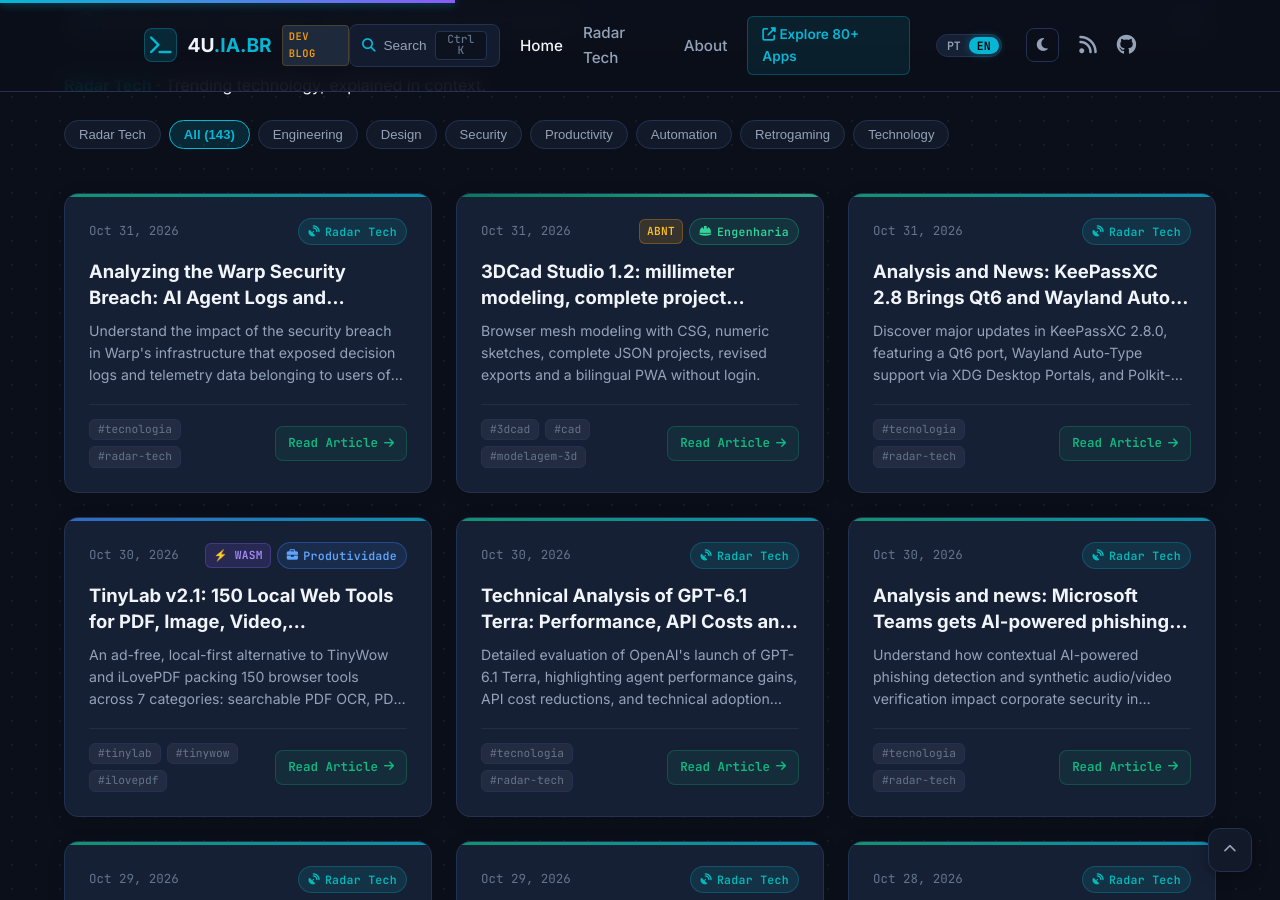
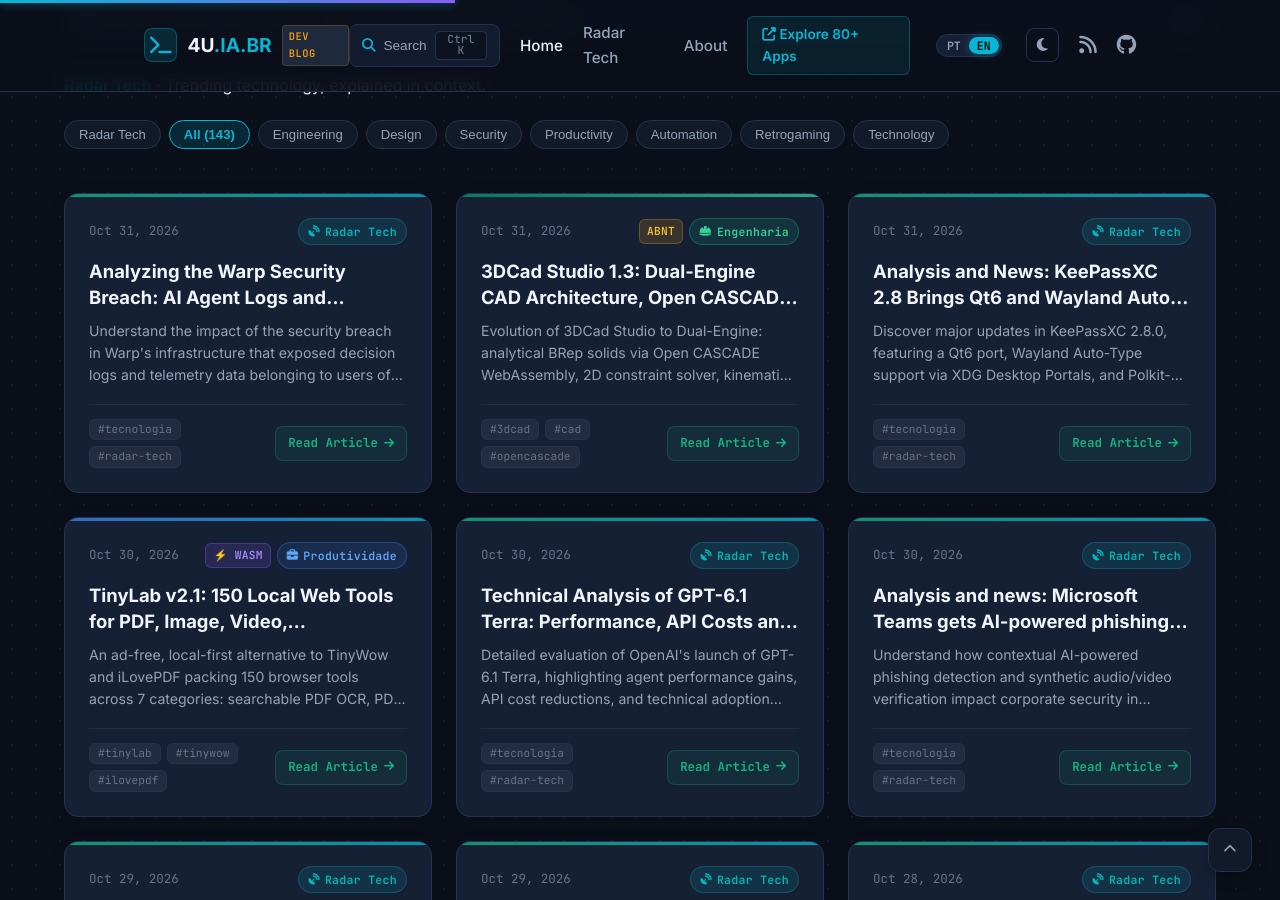
Before and after one commit to 4u-Labs/4u-labs.github.io, a Jekyll site: the page built from index.html, in a window 1280 px wide and 900 px high, scrolled down 683 px. Built offline with Jekyll 4.4.1, drawn with Linux system fonts in a browser that asks for light colours; some of the changed lines change nothing that is shown.

Commit message:
feat(blog): update 3DCad Studio post to v1.3.0 dual-engine CAD architecture

```diff
--- a/_posts/2026-10-31-3dcad-studio-modelagem-3d-pwa-exportacao.md
+++ b/_posts/2026-10-31-3dcad-studio-modelagem-3d-pwa-exportacao.md
@@ -1,59 +1,66 @@
 ---
 layout: post
-title: "3DCad Studio 1.2: peças em milímetros, projetos preservados e instalação PWA"
-title_en: "3DCad Studio 1.2: millimeter modeling, complete project persistence and PWA installation"
-date: 2026-10-31 16:50:00 -0300
+title: "3DCad Studio 1.3: Arquitetura Dual-Engine CAD, Open CASCADE BRep, Solver 2D e MCP"
+title_en: "3DCad Studio 1.3: Dual-Engine CAD Architecture, Open CASCADE BRep, 2D Solver and MCP"
+date: 2026-10-31 18:00:00 -0300
 categories: [Engenharia, Design, Utilitários]
-tags: [3dcad, cad, modelagem-3d, impressao-3d, stl, 3mf, step, pwa, offline, javascript]
+tags: [3dcad, cad, opencascade, brep, sketch-solver, mcp, modelagem-3d, impressao-3d, step, pwa, offline]
 author: "Fabiano Braga // 4U.IA.BR"
-excerpt: "Modelagem por malhas no navegador com CSG, esboços numéricos, JSON completo, exportação revisada e PWA PT/EN sem login."
-excerpt_en: "Browser mesh modeling with CSG, numeric sketches, complete JSON projects, revised exports and a bilingual PWA without login."
-image: /assets/images/3dcad-studio-1-2.webp
+excerpt: "Evolução do 3DCad Studio para Dual-Engine: sólidos BRep analíticos via Open CASCADE WebAssembly, solver de restrições 2D, montagens cinemáticas e servidor MCP para IA."
+excerpt_en: "Evolution of 3DCad Studio to Dual-Engine: analytical BRep solids via Open CASCADE WebAssembly, 2D constraint solver, kinematic assemblies and MCP AI server."
+image: /assets/images/3dcad-studio.webp
 ---
 
 <div data-lang="pt" markdown="1">
 
-O **3DCad Studio 1.2** reúne criação de peças, operações booleanas e preparação inicial para impressão 3D em um aplicativo local no navegador. A interface lembra fluxos de CAD como os do FreeCAD e do SolidCraft, mas o código é próprio: **esta versão trabalha com malhas e não incorpora os motores desses programas**.
+O **3DCad Studio 1.3** marca a evolução da plataforma para uma arquitetura **Dual-Engine CAD**, unindo a agilidade da modelagem paramétrica por malhas CSG à precisão analítica de engenharia através do núcleo **Open CASCADE Technology (v7.8)** e **Replicad** compilados em WebAssembly. O estúdio roda 100% no navegador e offline, preservando privacidade total e zero instalação.
 
-[Abrir o 3DCad Studio](https://4u.ia.br/app/3dcad/) · [Código e documentação](https://github.com/4u-Labs/3dcad) · [Release 1.2.0](https://github.com/4u-Labs/3dcad/releases/tag/v1.2.0)
+[Abrir o 3DCad Studio](https://4u.ia.br/app/3dcad/) · [Código e documentação](https://github.com/4u-Labs/3dcad) · [Release 1.3.0](https://github.com/4u-Labs/3dcad/releases/tag/v1.3.0)
 
-![3DCad Studio — modelagem local e exportação técnica](/assets/images/3dcad-studio-1-2.webp)
+![3DCad Studio — Dual-Engine CAD, BRep analítico e montagens](/assets/images/3dcad-studio.webp)
 
-### Criação e edição em milímetros
+### O Melhor dos Dois Mundos: Malhas CSG + Sólidos BRep Exatos
 
-Primitivas e geradores de peças oferecem dimensões editáveis, posição, rotação, cor e visibilidade. Esboços de retângulos, círculos, oblongos e hexágonos aceitam cotas numéricas e furos antes da extrusão. Há união, subtração, interseção, furo por diâmetro, duplicação, espelho e padrões lineares ou circulares configuráveis.
+Para atender tanto a prototipagem rápida e fatiamento 3D quanto a engenharia mecânica de alta precisão, o 3DCad Studio agora opera com dois motores geométricos integrados:
 
-A revisão corrigiu o acabamento da extrusão para respeitar as dimensões finais informadas, o assentamento de peças giradas e a interpretação de um furo com diâmetro zero. Os geradores mecânicos são aproximações de projeto: engrenagens não constituem uma validação de perfil evolvente; parafusos não trazem rosca helicoidal funcional.
+1. **Motor de Malhas Paramétricas (CSG):** Modelagem ágil com Three.js e CSG em milímetros, ideal para peças rápidas, modificadores visuais e geração de malhas STL, OBJ e 3MF.
+2. **Núcleo BRep Exato (Open CASCADE WASM):** Geometria analítica contínua baseada em Boundary Representation (BRep), executada em segundo plano via Web Worker dedicado (`cad_worker.js`, `cad_kernel.js`). Permite operações avançadas como revoluções analíticas, concordâncias e chanfros contínuos, casca (shell) e exportação analítica padronizada em formato STEP (ISO-10303-21).
 
-### Salvar precisa preservar a peça inteira
+### Solver Geométrico de Esboço 2D com Análise de DOF
 
-O formato **JSON v2** guarda primitivas, resultados CSG e malhas STL com transformações, escala, visibilidade e identificadores. O histórico de desfazer/refazer também utiliza esse estado completo. Assim, uma peça furada continua presente depois de reabrir o projeto.
+O novo editor de esboços 2D traz um **solver não-linear Levenberg-Marquardt amortecido** com decomposição QR Jacobian, fornecendo controle interativo e cálculo em tempo real de Graus de Liberdade (DOF - *Degrees of Freedom*):
 
-O autosave usa IndexedDB, mantém a cópia anterior e dispõe de fallback em localStorage. A interface só informa sucesso depois da gravação. A ajuda oferece recuperação da cópia anterior; exportar JSON continua sendo o caminho para um backup independente do navegador. Limpar os dados do site remove o armazenamento local.
+- **16 tipos de restrições geométricas e dimensionais:** Horizontal, Vertical, Coincidente, Distância/Comprimento, Tangente, Perpendicular, Paralela, Igualdade de Raio/Comprimento, Concêntrica, Ponto Fixo e Ângulo.
+- **Badge de Status de DOF:** Sinaliza visualmente se o esboço está sub-restringido (*Under-constrained*), totalmente restringido (*Fully-constrained*) ou sobre-restringido (*Over-constrained*).
+- **Extração Automática de Loops e Furos:** O extrator topológico identifica automaticamente o perfil externo e laços fechados internos para operações de extrusão ou revolução 360° em sólidos com furos concêntricos precisos.
 
-Importações passam por validação e construção temporária antes de substituir a cena. Um arquivo inválido deve preservar o trabalho aberto. Nomes de peças são tratados como texto, e limites de tamanho, quantidade de objetos e triângulos reduzem entradas acidentais excessivas.
+### Montagens Cinemáticas com Juntas e Simulação
 
-### Exportação com unidades e orientação consistentes
+A aba **Montagem** no painel de propriedades permite estruturar múltiplos corpos e conectá-los por juntas mecânicas padronizadas:
 
-STL, OBJ e 3MF compartilham a coleta de geometria mundial, com milímetros, eixo Z vertical e tratamento de espelhos. O 3MF conserva objetos e cores separados. A normalização consolida vértices compartilhados, remove degenerações e trata junções de triângulos; o diagnóstico mostra arestas abertas e não manifold.
+- **Juntas Suportadas:** Fixa (*Fixed*), Revoluta (*Revolute* - rotação com limites angulares em graus), Deslizante (*Slider* - translação com curso mínimo e máximo em mm) e Esférica (*Ball*).
+- **Cinemática Direta em Tempo Real:** Controle deslizante interativo para movimentar juntas individualmente no viewport 3D respeitando batentes mecânicos.
+- **Animação Cinemática:** Modo de teste dinâmico contínuo (`Animate Joints`) para validar folgas, encaixes e interferências.
 
-O **STEP é facetado**: descreve faces planas e sólidos fechados, sem conservar superfícies analíticas, restrições ou histórico paramétrico. Nesta revisão, o arquivo deixou de truncar a geometria em 4.000 faces. Malhas abertas e casos não suportados são recusados em vez de gerar uma saída aparentemente válida.
+### Histórico Paramétrico e Árvore de Operações
 
-A suíte de regressão passou em **35 grupos de testes**, cobrindo estado, importação, geometria, exportação e PWA. Em uma checagem independente com o leitor Open CASCADE/OCP, quatro STEP exportados — bloco, bloco com furo, esfera e suporte — foram lidos como sólidos válidos. A esfera conservou suas 13.632 faces. Esses resultados documentam as amostras testadas; não garantem compatibilidade universal com qualquer CAD ou fatiador.
+O grafo paramétrico (`ParametricHistoryGraph`) registra a linhagem hierárquica de recursos (primitivas, extrusões, revoluções, booleanas BRep, concordâncias e chanfros). Ao alterar uma dimensão ou restrição na base do projeto, o grafo recalcula em cascata todos os passos dependentes, preservando as operações posteriores.
 
-### Instalação e uso offline
+### Servidor MCP (Model Context Protocol) para Automação por IA
 
-O botão **Instalar** aciona a instalação oferecida pelo navegador compatível. Quando essa opção não é exposta, a ajuda explica os menus de instalação no desktop, Android e iOS. O PWA usa o ícone 3DCad fornecido para o projeto, com variante própria para ícones adaptáveis.
+O 3DCad Studio inclui uma implementação completa de servidor MCP (`mcp_server.cjs`) compatível com agentes de IA (Claude Desktop, Cursor, Gemini CLI, Antigravity):
 
-Após uma primeira carga e preparação completas do cache, o editor pode reabrir offline. Isso também foi exercitado recarregando a aplicação com o servidor local desligado. O service worker atualiza somente caches com o prefixo do 3DCad e não intercepta recursos de outros aplicativos do domínio.
+- **8 Ferramentas CAD:** `cad_create_solid`, `cad_sketch_solve`, `cad_revolve`, `cad_edge_finish`, `cad_add_joint`, `cad_export_step`, `cad_get_scene`, `cad_clear_scene`.
+- **2 Recursos Expostos:** `cad://scene` (árvore do projeto e estatísticas da cena) e `cad://joints` (definição cinemática das montagens).
 
-Os projetos são processados no navegador, sem login ou API paga. O servidor entrega os arquivos estáticos e pode registrar os acessos HTTP normais. Links externos continuam dependendo de conexão. A interface e a ajuda têm **PT | EN**, com preferência persistida.
+### Validação Técnica e Confiabilidade
 
-### Limites e evolução
-
-Os comandos em texto são interpretados por regras locais e exigem revisão antes de aplicar; não há IA generativa nem servidor MCP. O painel de impressão estima material e tempo, mas não fatia a peça nem gera G-code. Ainda não há kernel BRep analítico, solver geral de restrições, juntas de montagem ou árvore paramétrica com recomputação de dependências.
-
-A documentação registra esses próximos passos arquiteturais. A versão 1.2 concentra-se em tornar confiáveis os fluxos já implementados: criar, editar, salvar, reabrir e exportar peças por malhas.
+A versão 1.3.0 foi submetida a uma bateria abrangente de **51 testes automatizados**, assegurando:
+- Convergência do solver 2D em menos de 50ms para laços complexos;
+- Integridade volumétrica analítica exata em esferas, cilindros e cones BRep;
+- Tolerância micrométrica na exportação e importação de arquivos STEP analíticos via Open CASCADE;
+- Persistência íntegra em IndexedDB e compatibilidade regressiva absoluta com projetos legados v2;
+- Isolamento estrito de cache PWA com atualização atômica para `3dcad-studio-v1.3.0`.
 
 [Experimente o aplicativo](https://4u.ia.br/app/3dcad/) · [Conheça a 4u-Labs](https://github.com/4u-Labs) · [Apoie o desenvolvimento](https://www.paypal.com/ncp/payment/L7YRCS984T33N)
 
@@ -61,47 +68,54 @@
 
 <div data-lang="en" markdown="1">
 
-**3DCad Studio 1.2** brings part creation, Boolean operations and initial 3D-print preparation to a local browser application. Its interface draws inspiration from CAD workflows such as FreeCAD and SolidCraft, while using its own implementation: **this release models meshes and does not bundle either application's engine**.
+**3DCad Studio 1.3** marks the evolution of the platform into a **Dual-Engine CAD** architecture, combining the speed of CSG parametric mesh modeling with engineering-grade analytical precision powered by **Open CASCADE Technology (v7.8)** and **Replicad** compiled to WebAssembly. The studio runs 100% in-browser and offline, ensuring total privacy and zero installation.
 
-[Open 3DCad Studio](https://4u.ia.br/app/3dcad/) · [Source and documentation](https://github.com/4u-Labs/3dcad) · [1.2.0 release](https://github.com/4u-Labs/3dcad/releases/tag/v1.2.0)
+[Open 3DCad Studio](https://4u.ia.br/app/3dcad/) · [Source and documentation](https://github.com/4u-Labs/3dcad) · [1.3.0 release](https://github.com/4u-Labs/3dcad/releases/tag/v1.3.0)
 
-![3DCad Studio — local modeling and technical exports](/assets/images/3dcad-studio-1-2.webp)
+![3DCad Studio — Dual-Engine CAD, Analytical BRep and Assemblies](/assets/images/3dcad-studio.webp)
 
-### Modeling in millimeters
+### The Best of Both Worlds: CSG Meshes + Exact BRep Solids
 
-Primitives and mechanical generators expose dimensions, position, rotation, color and visibility. Rectangle, circle, slot and hexagon sketches support numeric dimensions and holes before extrusion. Union, subtraction, intersection, diameter-based drilling, duplication, mirroring and configurable linear/circular patterns are available.
+To address both rapid prototyping / 3D printing and precision mechanical engineering, 3DCad Studio now operates with two complementary geometric engines:
 
-This revision fixes final extrusion dimensions, bed placement after rotating a part, and zero-diameter bores. Mechanical generators remain approximations: gears do not constitute validated involute profiles, and bolts do not have functional helical threads.
+1. **Parametric Mesh Engine (CSG):** Fast, interactive modeling with Three.js and CSG in millimeters, optimized for rapid visual iteration and standard STL, OBJ, and 3MF generation.
+2. **Exact BRep Kernel (Open CASCADE WASM):** Continuous analytical geometry based on Boundary Representation (BRep), executed in the background via a dedicated Web Worker (`cad_worker.js`, `cad_kernel.js`). Enables advanced operations including true revolution solids, continuous fillets and chamfers, shelling, and standardized analytical STEP (ISO-10303-21) export.
 
-### Complete projects and recoverable storage
+### 2D Geometric Sketch Solver with Live DOF Analysis
 
-**JSON v2** preserves primitives, CSG results and STL meshes, including transforms, scale, visibility and identifiers. Undo/redo uses the same complete state, so a drilled part survives reopening.
+The rebuilt 2D sketcher features a **damped Levenberg-Marquardt non-linear solver** with QR Jacobian decomposition, offering interactive manipulation and real-time tracking of Degrees of Freedom (DOF):
 
-Autosave uses IndexedDB, retains the preceding copy and falls back to localStorage. The saved indicator appears only after a successful write. Help includes backup recovery; exporting JSON provides a separate backup outside the browser. Clearing site data removes browser storage.
+- **16 geometric and dimensional constraints:** Horizontal, Vertical, Coincident, Distance/Length, Tangent, Perpendicular, Parallel, Equal Radius/Length, Concentric, Fix Point, and Angle.
+- **Live DOF Status Badge:** Real-time indicator displaying Under-constrained, Fully-constrained, or Over-constrained state.
+- **Automatic Wire and Hole Extraction:** Topological loop detector automatically separates outer profiles and internal closed loops for extrusion or 360° revolve operations with precise concentric bores.
 
-Imports are validated and constructed in a temporary set before replacing the current scene. Invalid input preserves the open project. Part names are rendered as text, while file, part and triangle limits constrain excessive inputs.
+### Kinematic Assemblies with Joints and Simulation
 
-### Consistent exports
+The **Assembly** tab in the properties inspector allows structuring multi-body assemblies connected by standardized mechanical joints:
 
-STL, OBJ and 3MF share world-space geometry collection, millimeter units, Z-up coordinates and mirrored-face handling. 3MF keeps individual objects and colors. Mesh normalization welds shared vertices, removes degenerate faces and resolves triangle junctions; diagnostics expose boundary and non-manifold edges.
+- **Supported Joint Types:** Fixed, Revolute (rotational with angle limits in degrees), Slider (linear prismatic translation with stroke limits in mm), and Ball (spherical 3-DOF).
+- **Real-Time Forward Kinematics:** Interactive joint test slider to drive individual kinematics in the 3D viewport while respecting physical motion limits.
+- **Kinematic Animation:** Continuous dynamic preview mode (`Animate Joints`) to verify clearances, fits, and assembly motion.
 
-**STEP output is faceted**: it describes planar faces and closed solids, without analytic surfaces, constraints or parametric history. The previous 4,000-face truncation is removed. Open meshes and unsupported cases are rejected instead of producing misleading output.
+### Parametric History Graph & Feature Tree
 
-The regression suite passed **35 test groups** covering project state, imports, geometry, exports and PWA behavior. An independent Open CASCADE/OCP reader accepted four exported STEP fixtures — box, drilled box, sphere and bracket — as valid solids. The sphere retained all 13,632 faces. These checks establish results for those fixtures, not universal compatibility with every CAD application or slicer.
+The dependency graph (`ParametricHistoryGraph`) tracks the hierarchical lineage of modeling features (primitives, extrusions, revolves, BRep booleans, fillets, chamfers). Modifying any foundational sketch dimension or primitive automatically recalculates downstream features step-by-step.
 
-### Installable, bilingual and usable offline
+### MCP (Model Context Protocol) Server for AI Automation
 
-The **Install** button requests the installation flow exposed by a compatible browser. Help provides desktop, Android and iOS instructions when that flow is unavailable. The PWA uses the supplied 3DCad artwork, including a dedicated maskable variant.
+3DCad Studio includes a complete Model Context Protocol server (`mcp_server.cjs`) designed for AI agent integration (Claude Desktop, Cursor, Gemini CLI, Antigravity):
 
-After a complete initial load and successful cache preparation, the editor can reopen offline. This was also exercised by reloading with the local server stopped. The service worker manages only the 3DCad cache prefix and avoids other applications' resources.
+- **8 CAD Tools:** `cad_create_solid`, `cad_sketch_solve`, `cad_revolve`, `cad_edge_finish`, `cad_add_joint`, `cad_export_step`, `cad_get_scene`, `cad_clear_scene`.
+- **2 Resources:** `cad://scene` (live scene tree and geometry stats) and `cad://joints` (kinematic assembly joint definitions).
 
-Projects are processed in the browser without login or paid APIs. The server delivers static assets and may retain normal HTTP access logs. External links still need connectivity. **PT | EN** applies to the interface and help, with a persisted preference.
+### Technical Validation & Reliability
 
-### What remains outside this release
-
-Text commands use local rules and require review before application; there is no generative AI or MCP server. Print metrics estimate material and time, without slicing or G-code generation. An analytic BRep kernel, general constraint solver, assembly joints and a dependency-recomputing feature tree remain architectural next steps.
-
-Version 1.2 focuses on reliable mesh workflows: create, edit, save, reopen and export.
+Version 1.3.0 is verified by a test suite of **51 automated tests**, validating:
+- Sub-50ms solver convergence on multi-constraint geometric loops;
+- Mathematical analytical volume precision across BRep spheres, cylinders, and cones;
+- Micrometric accuracy in analytical STEP roundtrips via Open CASCADE;
+- Reliable IndexedDB autosave and 100% backward compatibility with legacy v2 projects;
+- Strict PWA cache scoping with atomic migration to cache `3dcad-studio-v1.3.0`.
 
 [Try the application](https://4u.ia.br/app/3dcad/) · [Explore 4u-Labs](https://github.com/4u-Labs) · [Support development](https://www.paypal.com/ncp/payment/L7YRCS984T33N)
 
```
Also changed, not shown: assets/images/3dcad-studio.webp (added).
